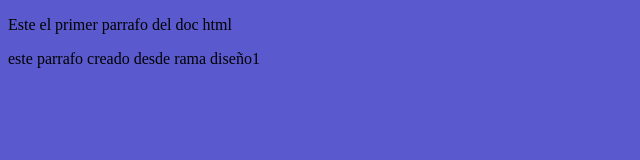
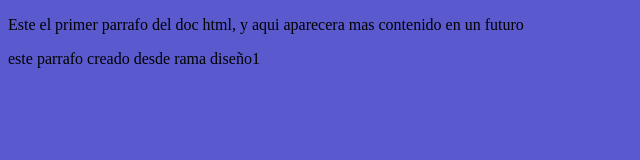
Before and after one commit to yosepyusen/pryecto_web_empresaB, a plain HTML site: page index.html in a window 1280 px wide. Shown: the whole page, without its empty margins (0-640 px from the left). Drawn offline with Linux system fonts and the light colour scheme.

Commit message:
Modificando parrafo uno desde diseño2

```diff
--- a/index.html
+++ b/index.html
@@ -9,7 +9,7 @@
 </head>
 <body>
 
-    <p>Este el primer parrafo del doc html</p>
+    <p>Este el primer parrafo del doc html, y aqui aparecera mas contenido en un futuro</p>
 
 
     <p>este parrafo creado desde rama diseño1</p>
```
